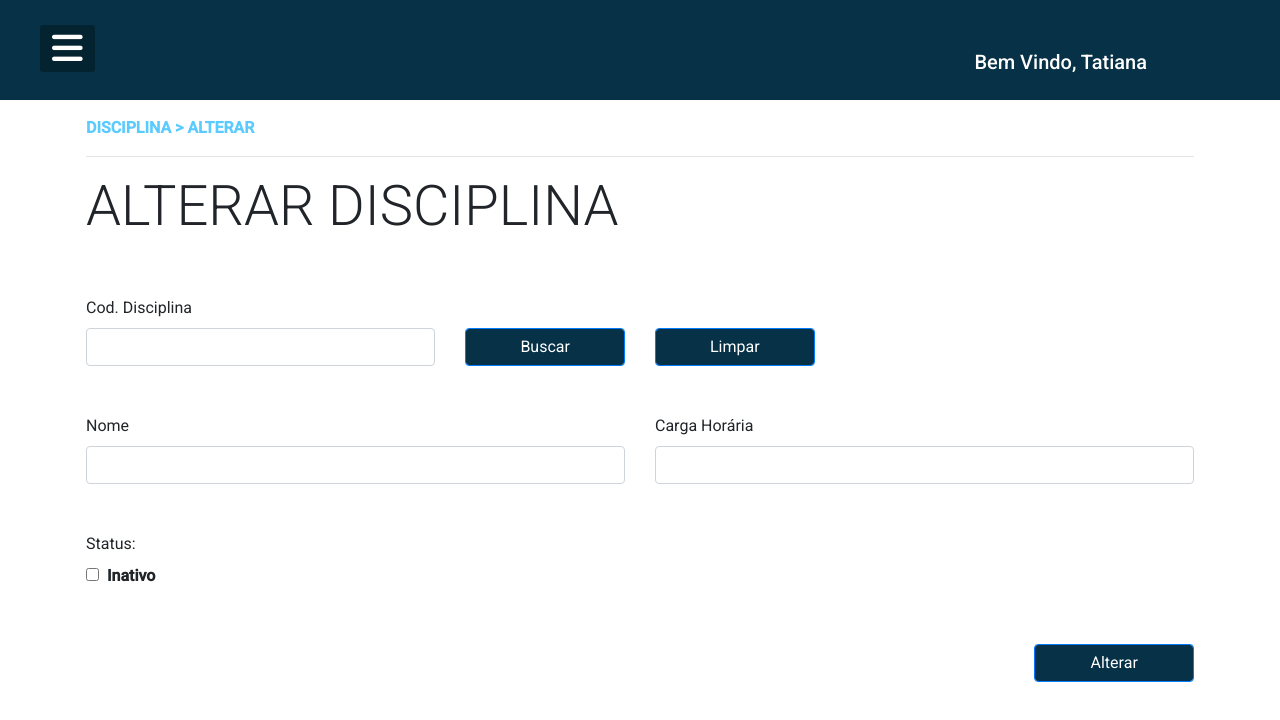
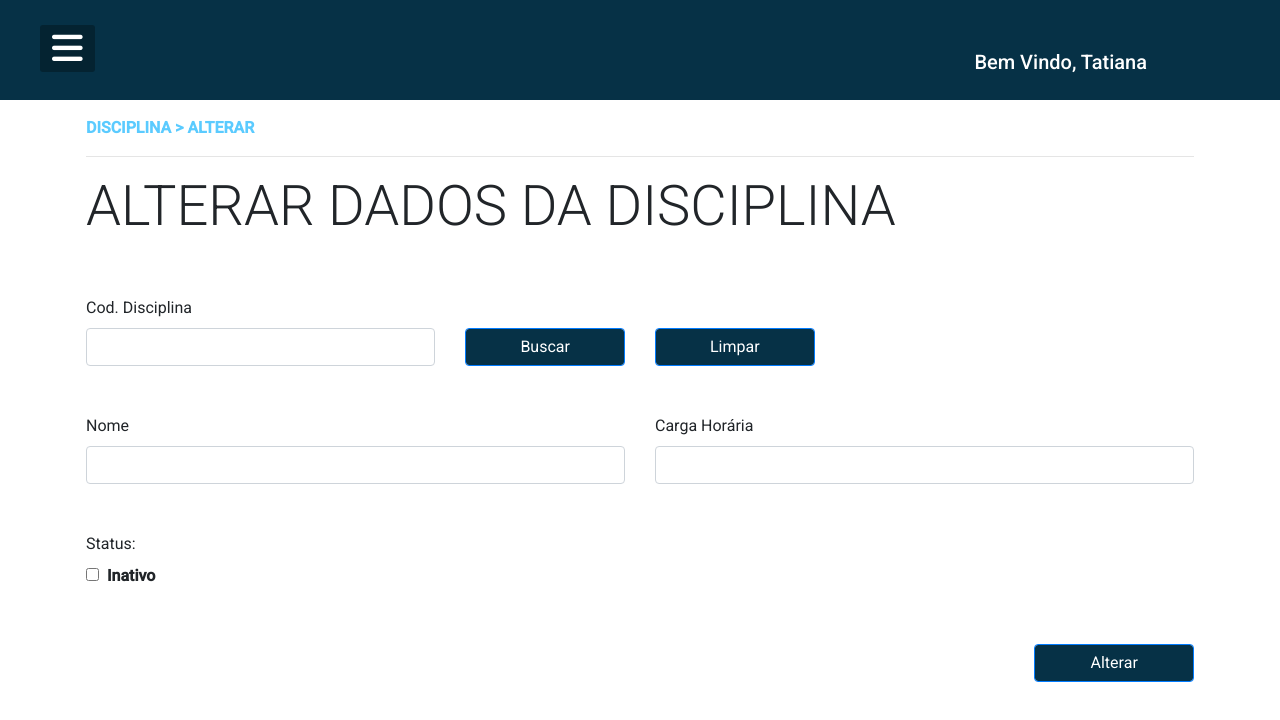
Before and after one commit to jclaudior/SAGAR_ANGULAR, an Angular app: page /disciplinaAlterar in a window 1280 px wide. Shown: the top 720 px of the page. Built offline with nearby package versions, Linux system fonts and the light colour scheme.

Commit message:
TestandoDisciplina2.0

```diff
--- a/src/app/disciplina/disciplina-alterar/disciplina-alterar.component.html
+++ b/src/app/disciplina/disciplina-alterar/disciplina-alterar.component.html
@@ -1,6 +1,6 @@
 <p class="textLinkHere">DISCIPLINA > ALTERAR</p>
 <hr>
-<h6 class="display-4">ALTERAR DISCIPLINA</h6>
+<h6 class="display-4">ALTERAR DADOS DA DISCIPLINA</h6>
 <div class="row">
     <div class="col-4 mt-5">
       <label>Cod. Disciplina</label>
```
